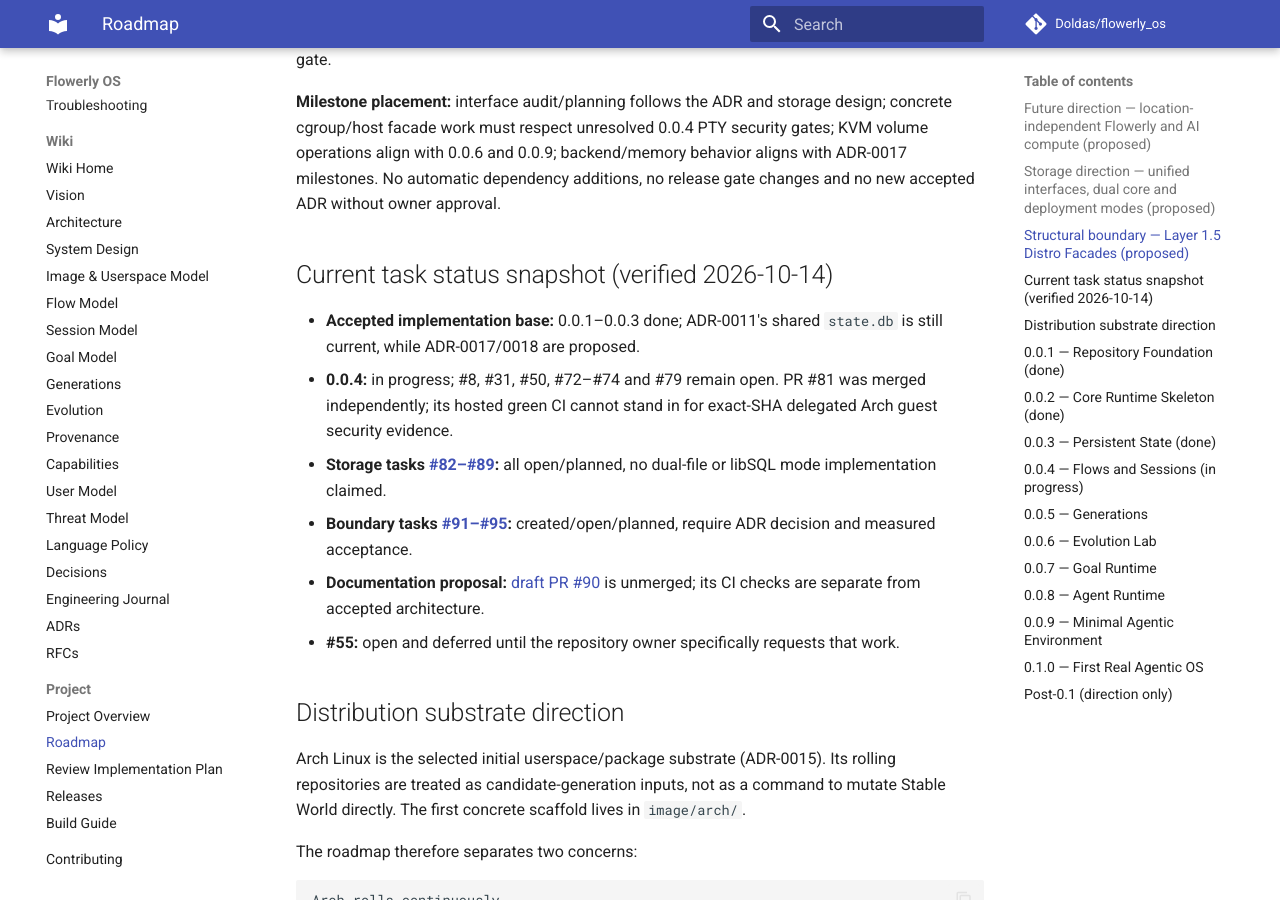
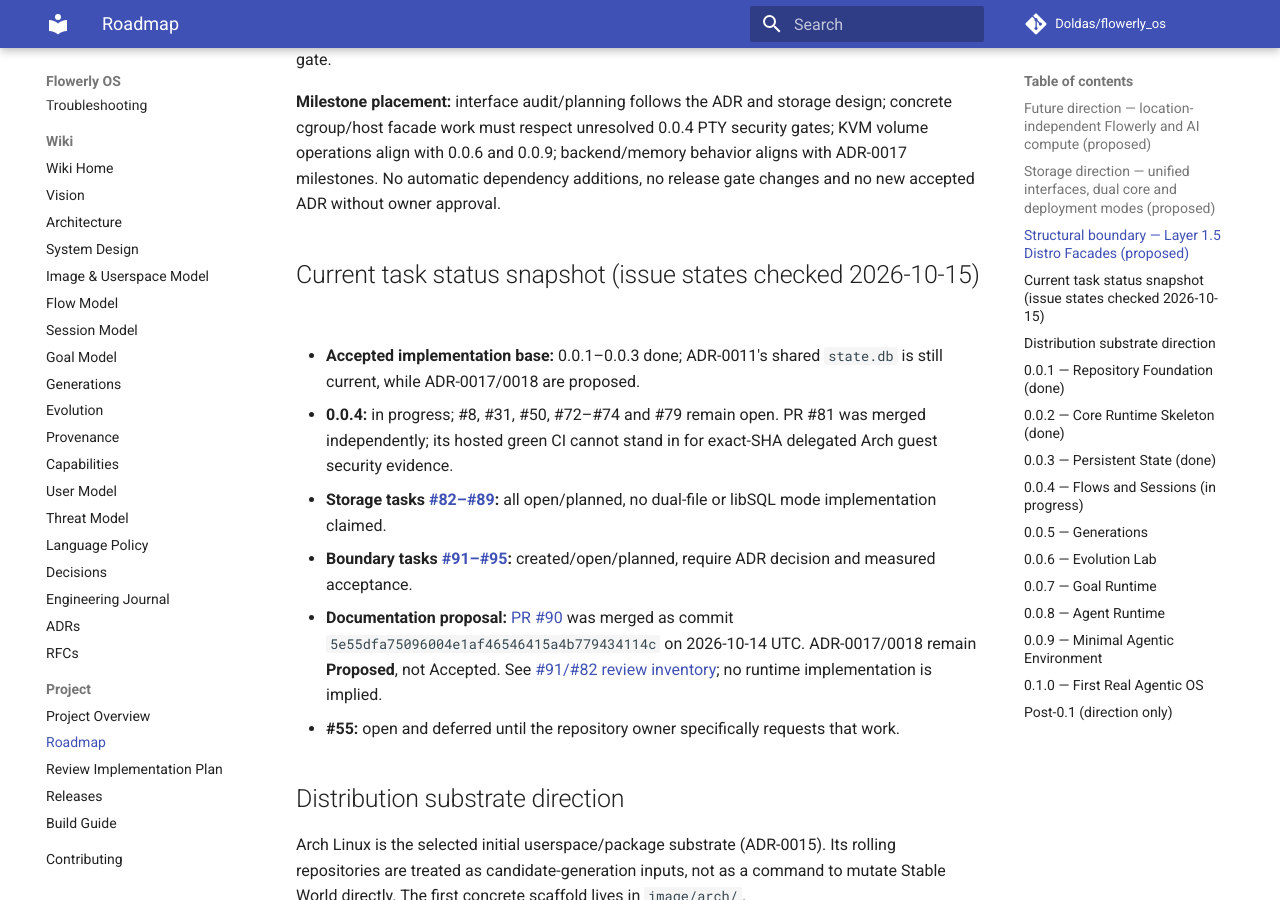
Before and after one commit to Doldas/flowerly_os, an MkDocs documentation site: the page built from docs/roadmap.md, in a window 1280 px wide and 900 px high, scrolled down 2870 px. Built offline with MkDocs 1.6.1 and Material for MkDocs 9.7.7, drawn with Linux system fonts in a browser that asks for light colours; comment, search, counter and statistics services are not loaded.

Commit message:
docs(roadmap): correct merged PR #90 and link #91/#82 inventory

```diff
--- a/docs/roadmap.md
+++ b/docs/roadmap.md
@@ -93,7 +93,7 @@
 No automatic dependency additions, no release gate changes and no
 new accepted ADR without owner approval.
 
-## Current task status snapshot (verified 2026-10-14)
+## Current task status snapshot (issue states checked 2026-10-15)
 
 - **Accepted implementation base:** 0.0.1–0.0.3 done; ADR-0011's
   shared `state.db` is still current, while ADR-0017/0018 are proposed.
@@ -104,8 +104,8 @@
   all open/planned, no dual-file or libSQL mode implementation claimed.
 - **Boundary tasks [#91–#95](https://github.com/Doldas/flowerly_os/issues/91):**
   created/open/planned, require ADR decision and measured acceptance.
-- **Documentation proposal:** [draft PR #90](https://github.com/Doldas/flowerly_os/pull/90)
-  is unmerged; its CI checks are separate from accepted architecture.
+- **Documentation proposal:** [PR #90](https://github.com/Doldas/flowerly_os/pull/90)
+  was merged as commit `5e55dfa75096004e1af46546415a4b779434114c` on 2026-10-14 UTC. ADR-0017/0018 remain **Proposed**, not Accepted. See [#91/#82 review inventory](reviews/0091-0082-boundary-storage-inventory.md); no runtime implementation is implied.
 - **#55:** open and deferred until the repository owner specifically
   requests that work.
 
```
